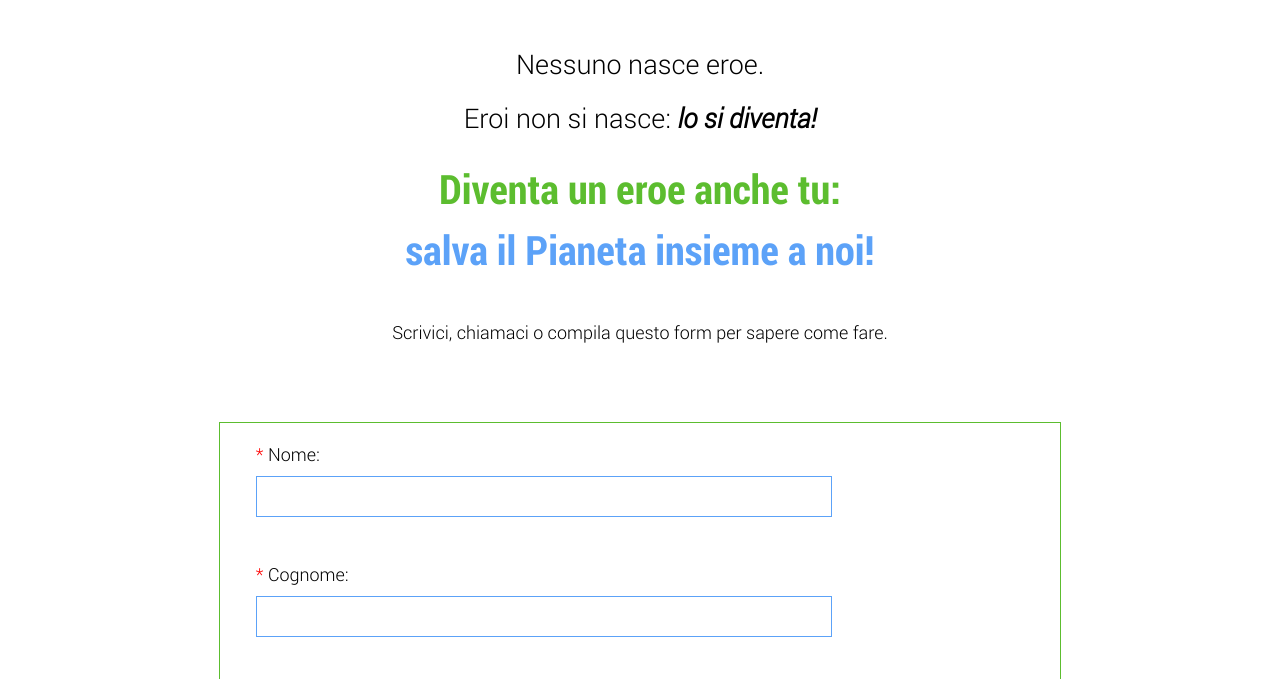
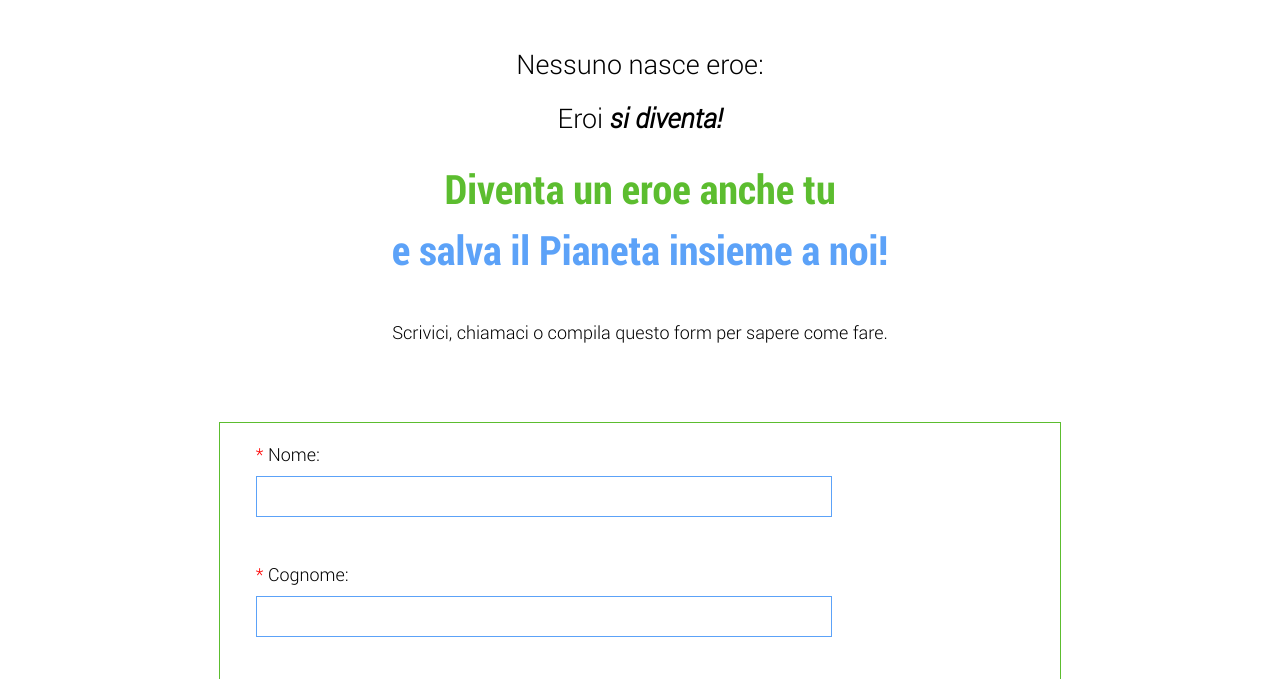
Before and after one commit to Carlaisabelle/GreenEarth_v1, a plain HTML site: page hero.html in a window 1280 px wide. Shown: the part 106-785 px from the top of the page. Drawn offline with Linux system fonts and the light colour scheme; files whose address does not match are found by name.

Commit message:
changed format of Hero page

```diff
--- a/hero.html
+++ b/hero.html
@@ -24,12 +24,12 @@
     <main class="hero">
         <br>
         <div class="call-to-action">
-            <p>Nessuno nasce eroe.<br>Eroi non si nasce: <strong><em>lo si diventa!</em></strong></p>
+            <p>Nessuno nasce eroe:<br>Eroi <strong><em> si diventa!</em></strong></p>
         </div>
         <br>
         <div class="call-to-action">
-            <p class="call-to-action__first-line">Diventa un eroe anche tu:</p>
-            <p class="call-to-action__last-line">salva il Pianeta insieme a noi!</p>
+            <p class="call-to-action__first-line">Diventa un eroe anche tu</p>
+            <p class="call-to-action__last-line">e salva il Pianeta insieme a noi!</p>
         </div>
         <br>
         <div class="form-contatto" style="text-align: center;">
```
